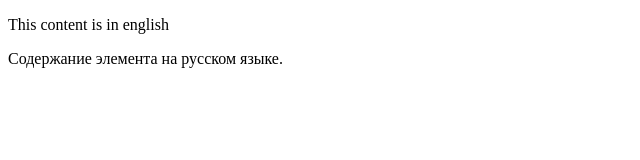
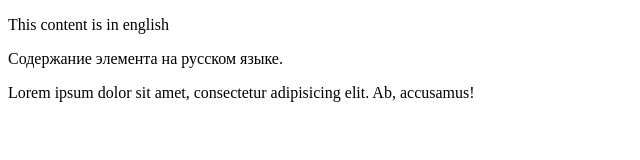
Before and after one commit to pecourses/user_card_simple_example, a plain HTML site: page index.html in a window 1280 px wide. Shown: the whole page, without its empty margins (0-640 px from the left). Drawn offline with Linux system fonts and the light colour scheme.

Commit message:
create text paragraph

```diff
--- a/index.html
+++ b/index.html
@@ -10,5 +10,7 @@
 
     <p lang="ru">Содержание элемента на русском языке.</p>
 
+    <p>Lorem ipsum dolor sit amet, consectetur adipisicing elit. Ab, accusamus!</p>
+
 </body>
 </html>
```
